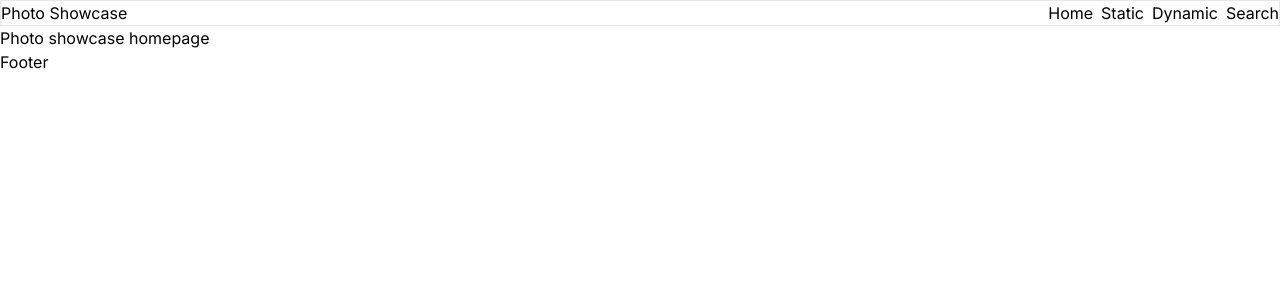
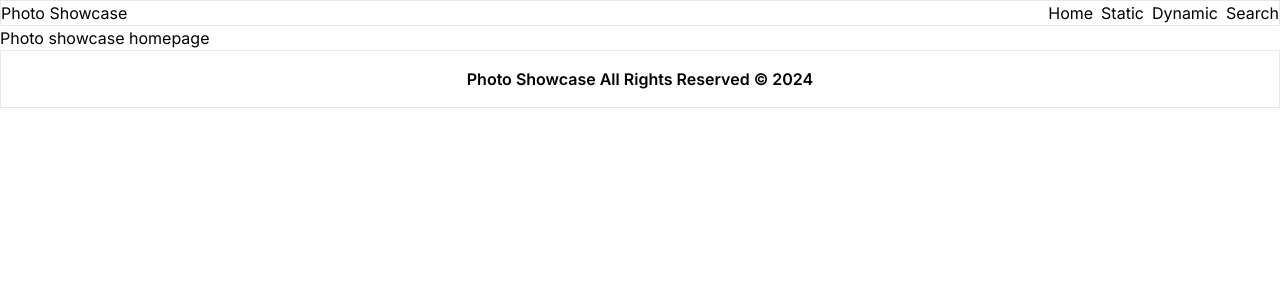
Before and after one commit to acktreptow/photo-showcase, a Next.js app: page / in a window 1280 px wide. Shown: the top 300 px of the page. Built offline with nearby package versions, Linux system fonts and the light colour scheme.

Commit message:
fill out footer

```diff
--- a/src/app/components/Footer.tsx
+++ b/src/app/components/Footer.tsx
@@ -1,7 +1,7 @@
 function Footer() {
   return (
-    <footer>
-      <p>Footer</p>
+    <footer className="container mx-auto border text-center py-4">
+      <p className="font-semibold">Photo Showcase All Rights Reserved © 2024</p>
     </footer>
   );
 }
```
